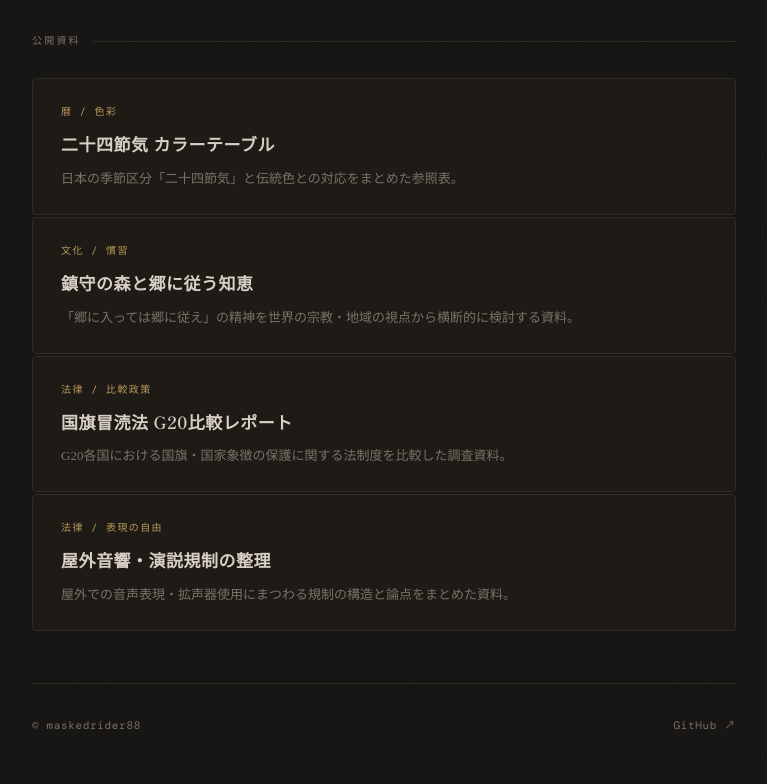
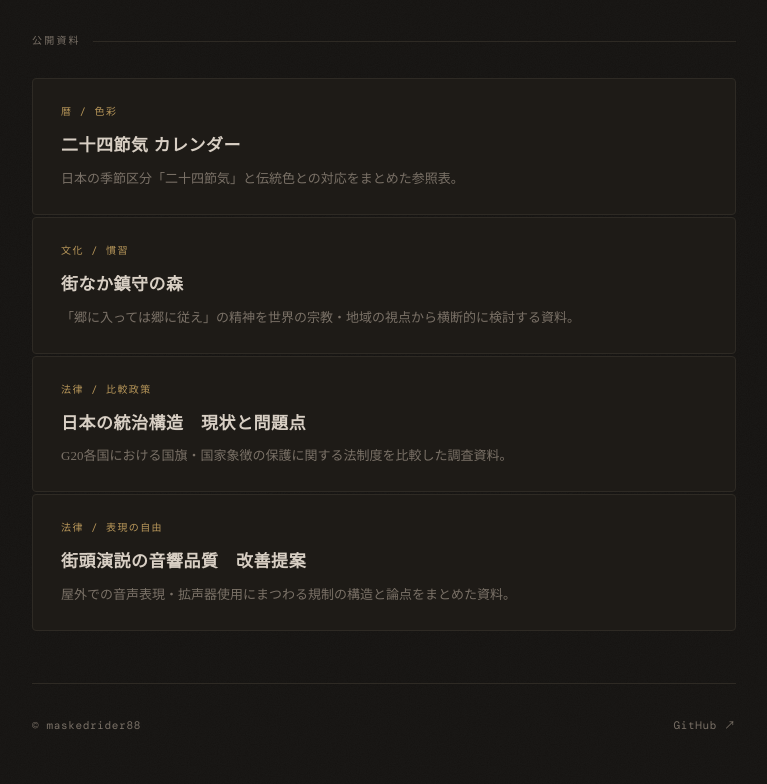
Before and after one commit to maskedrider88/maskedrider88.github.io, a Jekyll site: the page index.html, which Jekyll copies as it is, in a window 1280 px wide. Shown: the part 529-1313 px from the top of the page, without its empty margins (256-1023 px from the left). Built offline with Jekyll 4.4.1, drawn with Linux system fonts in a browser that asks for light colours; some web fonts are replaced.

Commit message:
Update index.html

```diff
--- a/index.html
+++ b/index.html
@@ -236,25 +236,25 @@
 
         <a class="card" href="24sekkiColorTable.html">
           <p class="card-tag">暦 / 色彩</p>
-          <p class="card-title">二十四節気 カラーテーブル</p>
+          <p class="card-title">二十四節気 カレンダー</p>
           <p class="card-desc">日本の季節区分「二十四節気」と伝統色との対応をまとめた参照表。</p>
         </a>
 
         <a class="card" href="chinjunomori.html">
           <p class="card-tag">文化 / 慣習</p>
-          <p class="card-title">鎮守の森と郷に従う知恵</p>
+          <p class="card-title">街なか鎮守の森</p>
           <p class="card-desc">「郷に入っては郷に従え」の精神を世界の宗教・地域の視点から横断的に検討する資料。</p>
         </a>
 
         <a class="card" href="japan_policy_report.html">
           <p class="card-tag">法律 / 比較政策</p>
-          <p class="card-title">国旗冒涜法 G20比較レポート</p>
+          <p class="card-title">日本の統治構造　現状と問題点</p>
           <p class="card-desc">G20各国における国旗・国家象徴の保護に関する法制度を比較した調査資料。</p>
         </a>
 
         <a class="card" href="sound-outdoor_speech.html">
           <p class="card-tag">法律 / 表現の自由</p>
-          <p class="card-title">屋外音響・演説規制の整理</p>
+          <p class="card-title">街頭演説の音響品質　改善提案</p>
           <p class="card-desc">屋外での音声表現・拡声器使用にまつわる規制の構造と論点をまとめた資料。</p>
         </a>
 
```
